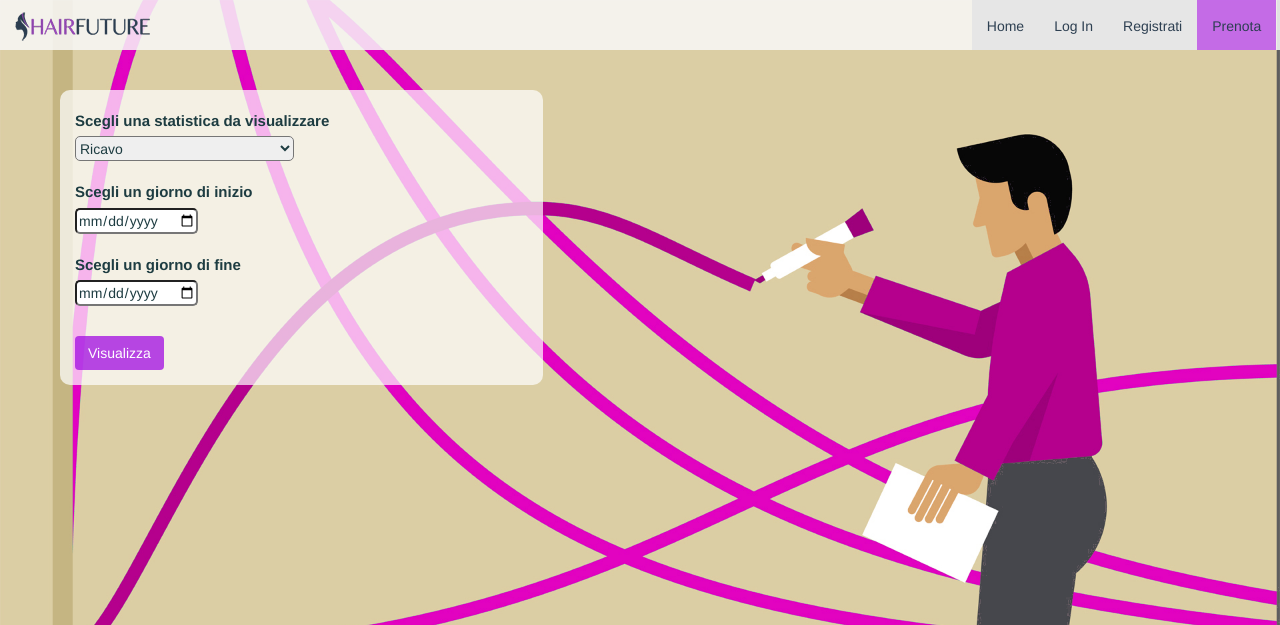
After one commit to Hair-Future/webapp, a PHP site: page /Client/statistiche.html in a window 1280 px wide. The commit adds this page. Shown: the top 625 px of the page. Run offline with PHP 8.4, Linux system fonts and the light colour scheme.

Commit message:
Aggiunta statistiche e altri aggiornamenti
Aggiunta la schermata per visualizzare le statistiche anche se non ancora tutta visualizzabili, completamento della schermata modifica_orari che permette di salvare nuovi orari e aggiornamento del calendario

```diff
--- /dev/null
+++ b/hair-future/Client/css/statistiche.css
@@ -0,0 +1,58 @@
+#inizio_form{
+    margin-top: 90px;
+}
+
+.sfondo_grigio{
+    background-color: rgba(255, 255, 255, 0.7);
+    border-radius: 10px;
+    margin-top: 90px;
+}
+.glyphicon {display: inline;}
+
+#via { margin-top: 30px;
+        margin-bottom: 15px;}
+
+label {
+    margin-top:20px;
+    margin-bottom: 5px;
+    font-size: 15px;
+}
+
+.ris
+{
+    margin-top:20px;
+    margin-bottom: 10px;
+    font-size: 20px;
+}
+
+.title {
+    margin-top:20px;
+    margin-bottom: 5px;
+    font-size: 15px;
+}
+
+select {
+    height: 25px;
+    display: block;
+}
+
+input {
+    display: block;
+}
+
+.option {
+    /*padding-left: 20px;*/
+    height:5px;
+}
+.sfondo{
+    background: url("../img/statistic23.jpg");
+    background-size:     cover;
+    background-repeat:   no-repeat;
+    background-position: center top;  }
+
+
+.semi-square {
+    -webkit-border-radius: 5px;
+    -moz-border-radius: 5px;
+    border-radius: 5px;
+}
--- a/hair-future/Client/js/navbar.js
+++ b/hair-future/Client/js/navbar.js
@@ -29,7 +29,8 @@ $(document).ready(function() {
         '<li><a class="btn-default active" id="home" href="index.html">Home</a></li>' +
         '<li><a class="btn-default active" data-toggle="modal" data-target="#myModal" href="" id="login">Log In</a></li>' +
         '<li><a class="btn-default active" id="logout">Log Out</a></li>' +
-        '<li><a class="btn-default active" id="modifica_orari" href="modifica_orari.html">Modifica Orario</a></li>' +
+        '<li><a class="btn-default active" id="modifica_orari" href="modifica_orari.html">Modifica Orario</a></li>'+
+        '<li><a class="btn-default active" id="statistiche" href="statistiche.html">Statistiche</a></li>'+
         '<li><a class="btn-default active" id="registrati" href="registrazione.html">Registrati</a></li>' +
         //'<!--<li><a class="btn btn-default active" href="#" role="button" id="btn-nav">Prenota</a></li> -->' +
         '<li><a class=" btn-default active" id="prenota" href="scelta_servizi.html">' +
@@ -42,11 +43,12 @@ $(document).ready(function() {
 
         '</div><!-- /.container-fluid -->' +
         '</nav>';
-    $("body").append(htmlNavbar);
-    $("#login").hide();
-    $("#registrati").hide();
-    $("#logout").hide();
-    $("#modifica_orari").hide();
+        $("body").append(htmlNavbar);
+        $("#login").hide();
+        $("#registrati").hide();
+        $("#logout").hide();
+        $("#modifica_orari").hide();
+        $("#statistiche").hide();
 
 
     $.post
@@ -68,13 +70,16 @@ $(document).ready(function() {
                 document.getElementById("login_effettuato").append("Sei connesso come " + utente.nome +" "+ utente.cognome);
                 $("#logout").show();
 
-                if(utente.tipo=='Direttore') //se l'utente connesso è un direttore pò anche modificare gli orari
-                { $("#modifica_orari").show();}
+                if(utente.tipo=='Direttore')
+                    //se l'utente connesso è un direttore pò anche modificare gli orari, vedere le statistiche
+                { $("#modifica_orari").show();
+                    $("#statistiche").show();}
 
             }
-            else { //se non c'è login mostriamo login e registrati
+            else { //se non c'è login mostriamo login, registrati
                 $("#login").show();
                 $("#registrati").show();
+                $('#prenota').click(function () {});
             }
         },
         "json"
--- /dev/null
+++ b/hair-future/Client/js/statistiche.js
@@ -0,0 +1,83 @@
+/**
+ * Created by loren on 05/11/2017.
+ */
+
+$("#via").click(function(){
+
+    if($("#risultato")!==null) {$("#risultato").remove();}
+    statistica= $("#scegli_statistica").val();
+    inizio= $("#giorno_inizio").val();
+    fine= $("#giorno_fine").val();
+
+    if(!inizio || !fine) alert ("Attenzione inserire tutti i campi")
+    else{
+        var richiesta={
+            controller : "CStatistiche",
+            metodo: statistica
+        };
+
+        var dati={
+            dataInizio : inizio,
+            dataFine : fine,
+        };
+        $.post(indirizzo,
+            JSON.stringify(
+                {
+                    richiesta: richiesta,
+                    dati: dati
+                }),
+            function (risultato) {
+                $(".result").html(risultato);
+                console.log(risultato);
+                visualizzaRis(risultato, richiesta.metodo, dati);
+            },
+            "json"
+        );
+    }
+
+
+
+    function visualizzaRis(ris, metodo, giorni)
+    {
+        x=giorni.dataInizio.split("-");
+        y=giorni.dataFine.split("-");
+
+        dataInizio=x[2]+"-"+x[1]+"-"+x[0];
+        dataFine=y[2]+"-"+y[1]+"-"+y[0];
+        testo='<div id="risultato" class="col-sm-5 sfondo_grigio">';
+        if (metodo=="guadagno")
+        {
+            testo=testo+
+            '<div class="title">Dal '+dataInizio+' al '+dataFine+' il tuo ricavo è stato di:</div>'+
+            '<div class="ris">'+ris+' €</div>';
+        }
+        if (metodo=="serviziApplicati")
+        {
+            testo=testo+
+                '<div class="title"> Dal '+dataInizio+' al '+dataFine+' il tuo ricavo è stato di:</div>'+
+                '<div class="ris">'+ris+' €</div>';
+        }
+        if (metodo=="maxSpesaUtente")
+        {
+            testo=testo+
+                '<div class="title"> Dal '+dataInizio+' al '+dataFine+" l'utente che ha speso di più è:</div>"+
+                '<div class="ris">'+ris.utente.nome+' '+ris.utente.cognome+' </div>';
+        }
+        if (metodo=="appuntamentiMancati")
+        {
+            testo=testo+
+                '<div class="title"> Lista degli utenti che dal '+dataInizio+' al '+dataFine+' hanno saltato almeno un appuntamento :</div>'+
+                '<div class="ris">';
+                    for (i in ris)
+                    {
+                        testo=testo+' <div> '+ris[i].utente.nome+ ' '+ris[i].utente.cognome+' è mancato '+ris[i].mancati+' volte</div>'
+                    }
+                    testo=testo+'</div>';
+        }
+
+        testo=testo+'</div>';
+        $("#box").append(testo);
+
+    }
+
+});
--- a/hair-future/Client/modifica_orari.html
+++ b/hair-future/Client/modifica_orari.html
@@ -11,6 +11,7 @@
 </head>
 <body class="sfondo">
 
+<div id="contenuto">
 <table id="tabella" class="calendar table table-borderless stylescroll scrollbar">
     <thead>
     <tr>
@@ -27,9 +28,9 @@
 
     </tbody>
 </table>
+    <button class="btn btn-default btn-colored" id="salva_orari">Salva</button>
+</div>
 
-
-<button class="btn btn-default btn-colored" id="salva_orari">Salva</button>
 
 <script src="https://ajax.googleapis.com/ajax/libs/jquery/1.12.4/jquery.min.js"></script>
 <script src="bootstrap/js/bootstrap.min.js"></script>
--- /dev/null
+++ b/hair-future/Client/statistiche.html
@@ -0,0 +1,51 @@
+<!DOCTYPE html>
+<html lang="en">
+<head>
+    <meta charset="UTF-8">
+    <title>Statistiche</title>
+    <link rel="stylesheet" href="bootstrap/css/bootstrap.min.css">
+    <link rel="stylesheet" href="css/style.css">
+    <link rel="stylesheet" href="css/page_style.css">
+    <link rel="stylesheet" href="css/statistiche.css">
+
+</head>
+<body class="sfondo">
+
+<div id="box" class="row">
+    <div class="col-sm-5 sfondo_grigio">
+        <div>
+            <label for="scegli_statistica">Scegli una statistica da visualizzare</label><span class="glyphicon glyphicon-chart"></span>
+            <select id="scegli_statistica" class="semi-square">
+                <option value="guadagno"> Ricavo</option>
+                <option value="serviziApplicati"> Percentuale dei servizi applicati</option>
+                <option value="maxSpesaUtente"> Utente che ha speso di più</option>
+                <option value="appuntamentiMancati"> Assenze agli appuntamenti</option>
+            </select>
+        </div>
+        <div >
+            <label for="giorno_inizio">Scegli un giorno di inizio</label>
+            <input id="giorno_inizio" type="date" class="semi-square" name="giorno_inizio">
+        </div>
+
+        <div >
+            <label for="giorno_fine">Scegli un giorno di fine</label>
+            <input id="giorno_fine" type="date" class="semi-square" name="giorno_fine">
+        </div>
+
+        <div >
+            <button type="button" class="btn btn-default btn-colored" id="via">Visualizza</button>
+        </div>
+    </div>
+    <div class="col-sm-1">
+</div>
+
+
+
+<script src="https://ajax.googleapis.com/ajax/libs/jquery/1.12.4/jquery.min.js"></script>
+<script src="bootstrap/js/bootstrap.min.js"></script>
+<script src="js/navbar.js"></script>
+<script src="js/statistiche.js"></script>
+
+
+</body>
+</html>
```
Also changed, not shown: hair-future/Client/css/modifica_orari.css (+8 -2 lines), hair-future/Client/js/calendario.js (+45 -23 lines), hair-future/Client/img/modifica_ora1.jpg (added), hair-future/Client/img/statistic23.jpg (added).
